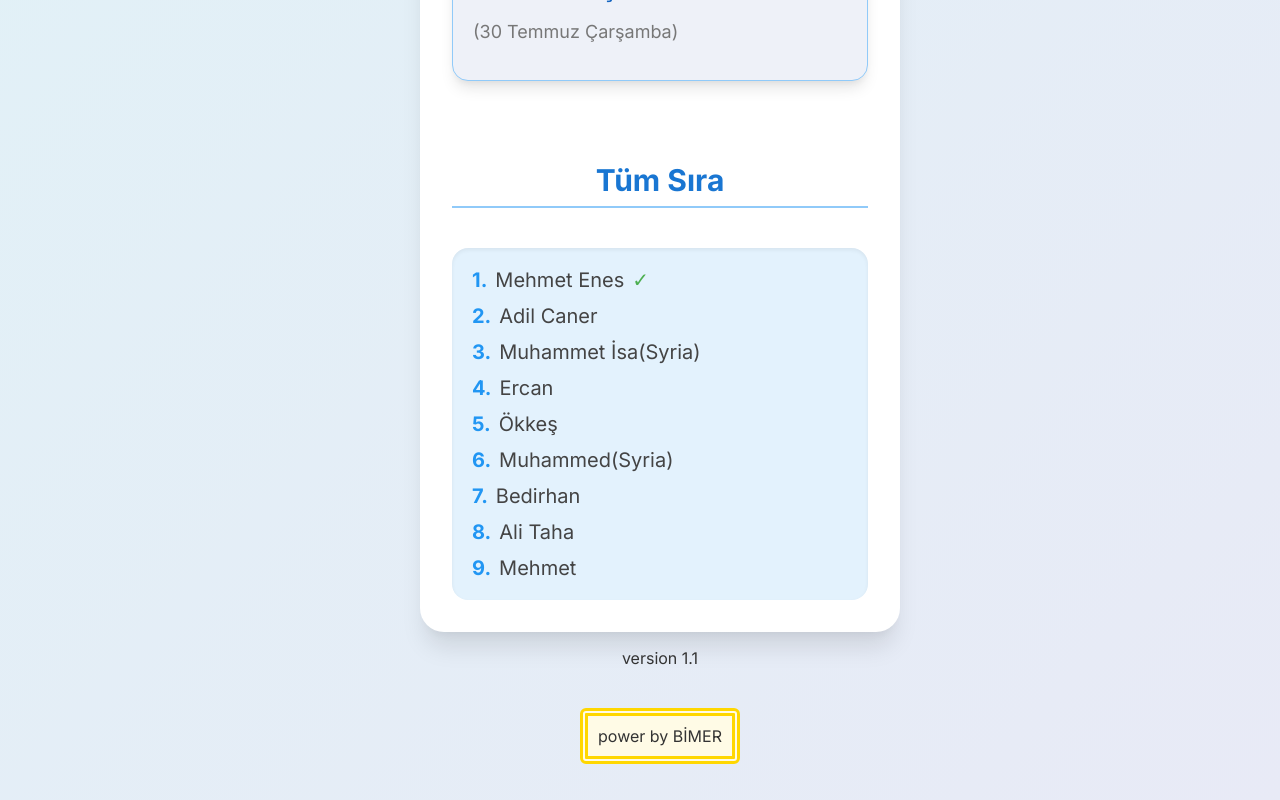
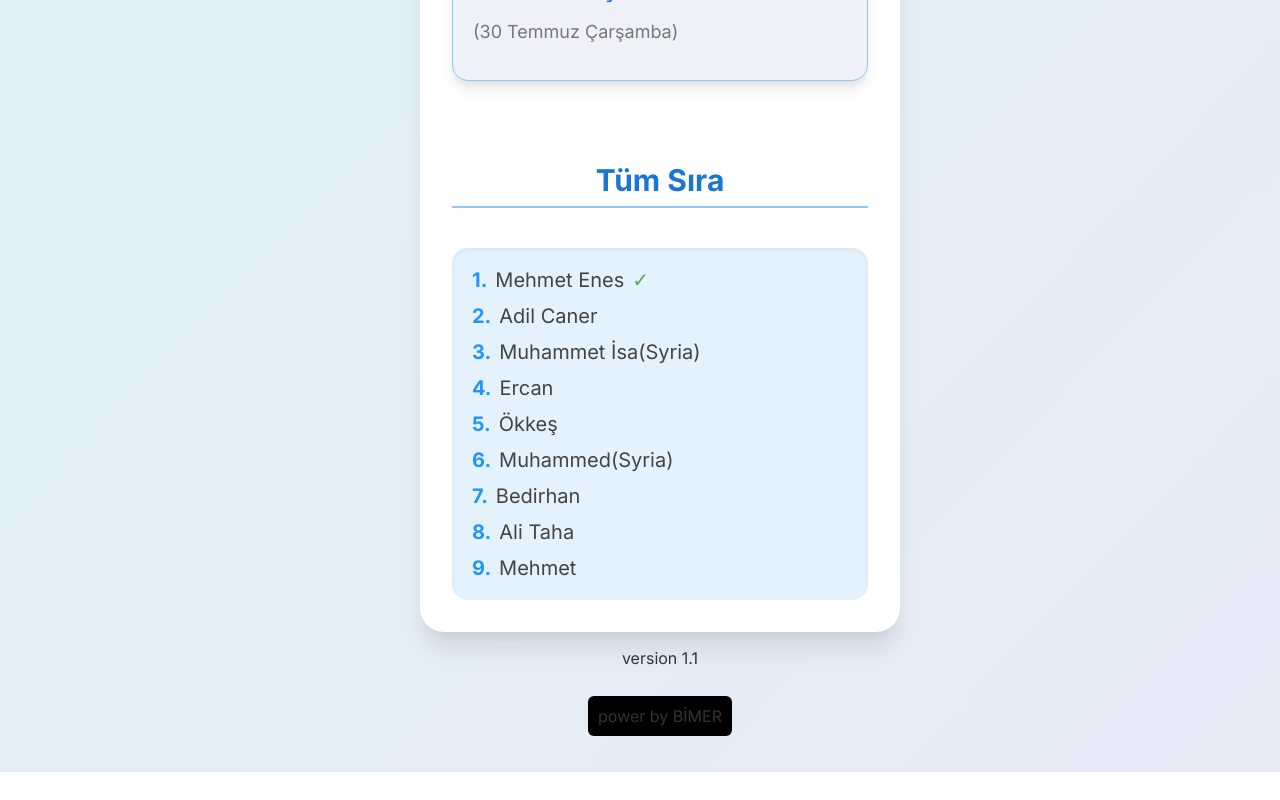
Before and after one commit to Bedirhan3428/myapp, a React (Create React App) app: page / in a window 1280 px wide. Shown: the part 566-1366 px from the top of the page. After the commit the page ends 1338 px from the top, so only its background shows below. Built offline with nearby package versions, Linux system fonts and the light colour scheme.

Commit message:
Update App.css

```diff
--- a/src/App.css
+++ b/src/App.css
@@ -228,9 +228,9 @@ body {
 }
 
 .resim {
-  border: 8px double gold;
+  border: 2px;
   padding: 10px;
-  background-color: #fffbe6;
+  background-color: black;
   border-radius: 6px;
-  margin-top: 24px;
+  margin-top: 12px;
 }
```
